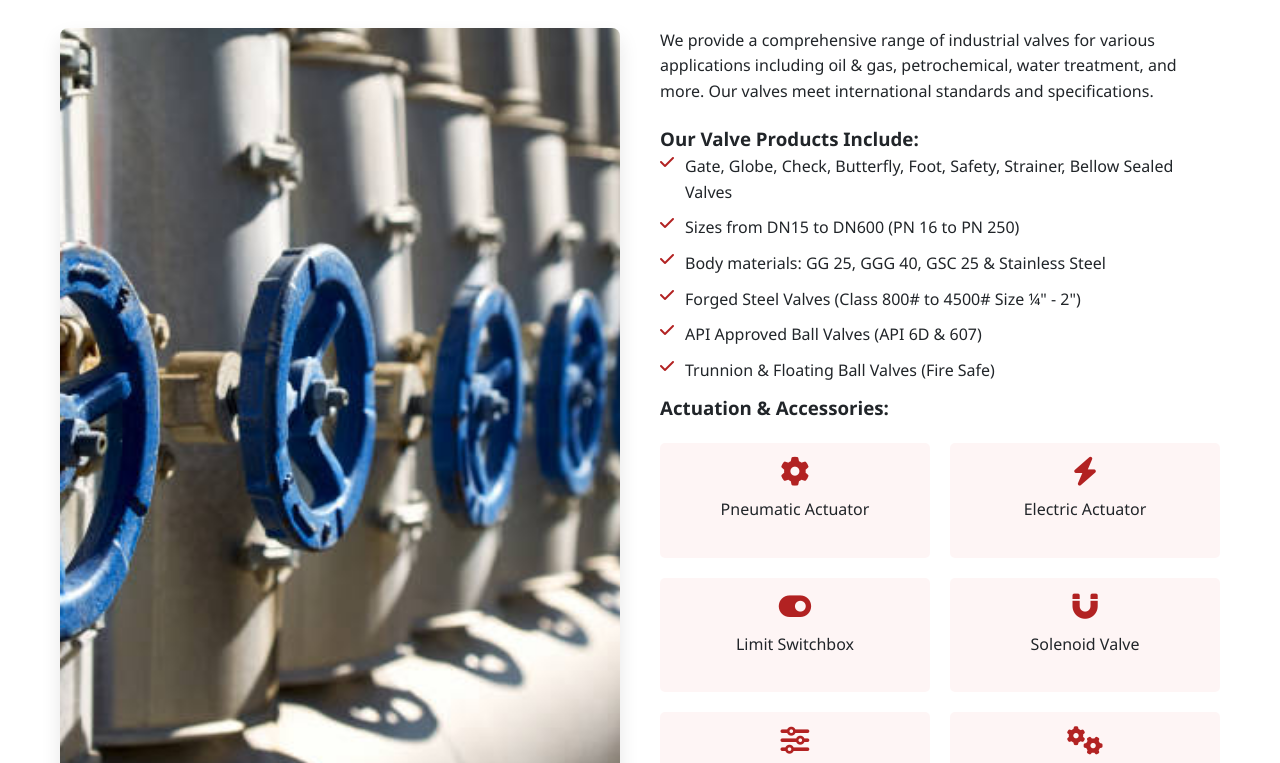
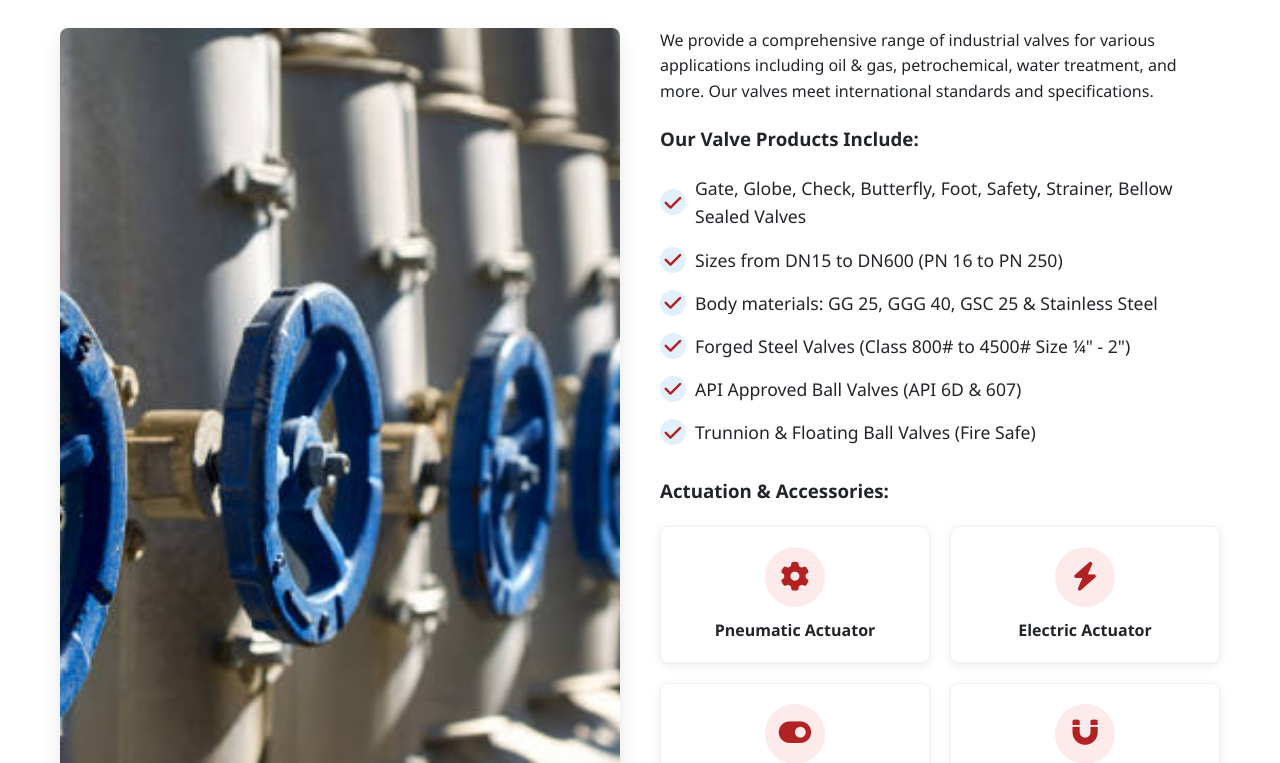
Before and after one commit to jitesh1059/FlowCube-v1.0, a plain HTML site: page services.html in a window 1280 px wide. Shown: the part 553-1316 px from the top of the page. Drawn offline with Linux system fonts and the light colour scheme.

Commit message:
fixed services page entirely
- removed ugly text shadow
- added a bit of margin to service-section h2
- made a tint for the check, and looks clean

```diff
--- a/css/style.css
+++ b/css/style.css
@@ -199,7 +199,7 @@ img {
     display: flex;
     align-items: center;
     color: var(--white-color);
-    text-shadow: 0 1px 3px rgba(0,0,0,0.5);
+    /* text-shadow: 0 1px 3px rgba(0,0,0,0.5); */
     padding-top: 80px;
 }
 
@@ -952,6 +952,7 @@ img {
 .service-section h2 {
     font-size: 2rem;
     color: var(--dark-color);
+    margin: 0 0 10px;
 }
 
 .service-details {
@@ -972,20 +973,43 @@ img {
     object-fit: cover;
 }
 
+.service-description h3{
+    margin-bottom: 5px;
+}
+
 .service-description p {
     margin-bottom: 20px;
 }
 
+.service-features{
+    list-style: none;
+    margin: 20px 0 30px;
+    padding: 0;
+}
+
 .service-features li {
-    margin-bottom: 10px;
-    padding-left: 25px;
+    margin-bottom: 15px;
+    padding-left: 35px;
     position: relative;
+    font-size: 1.1rem;
+    line-height: 1.6;
+
 }
 
 .service-features i {
     position: absolute;
     left: 0;
-    color: var(--primary-color);
+    top: 50%;
+    transform: translateY(-50%);
+    color: var(--primary-color);
+    font-size: 1.2rem;
+    background: #e1f0fa;
+    width: 26px;
+    height: 26px;
+    border-radius: 50%;
+    display: flex;
+    align-items: center;
+    justify-content: center;
 }
 
 .features-grid {
@@ -996,21 +1020,43 @@ img {
 }
 
 .feature-item {
-    background-color: rgba(230, 57, 70, 0.05);
-    padding: 15px;
-    border-radius: 5px;
-    text-align: center;
-    transition: transform 0.3s ease;
+  background-color: var(--white-color);
+  border-radius: 8px;
+  padding: 20px 15px;
+  text-align: center;
+  box-shadow: 0 3px 10px rgba(0, 0, 0, 0.08);
+  transition: all 0.3s ease;
+  display: flex;
+  flex-direction: column;
+  align-items: center;
+  border: 1px solid rgba(0, 0, 0, 0.05);
 }
 
 .feature-item:hover {
-    transform: translateY(-5px);
+  transform: translateY(-5px);
+  box-shadow: 0 8px 20px rgba(0, 0, 0, 0.12);
+  border-color: rgba(230, 57, 70, 0.2);
 }
 
 .feature-item i {
-    font-size: 1.8rem;
-    color: var(--primary-color);
-    margin-bottom: 10px;
+  color: var(--primary-color);
+  font-size: 1.8rem;
+  margin-bottom: 12px;
+  background-color: rgba(230, 57, 70, 0.1);
+  width: 60px;
+  height: 60px;
+  border-radius: 50%;
+  display: flex;
+  align-items: center;
+  justify-content: center;
+}
+
+.feature-item p{
+    color: var(--dark-color);
+    font-weight: 600;
+    margin: 0;
+    font-size: 1rem;
+    line-height: 1.4;
 }
 
 .benefits-grid {
```
